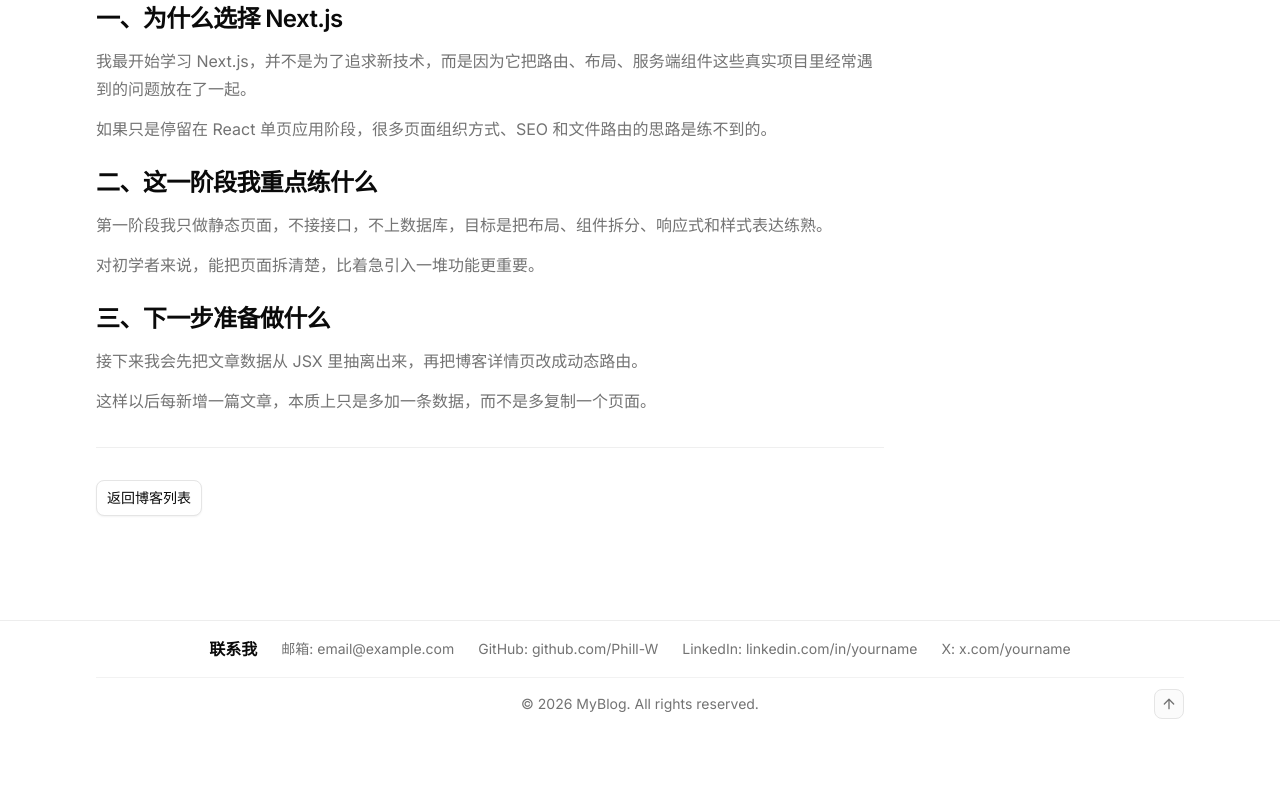
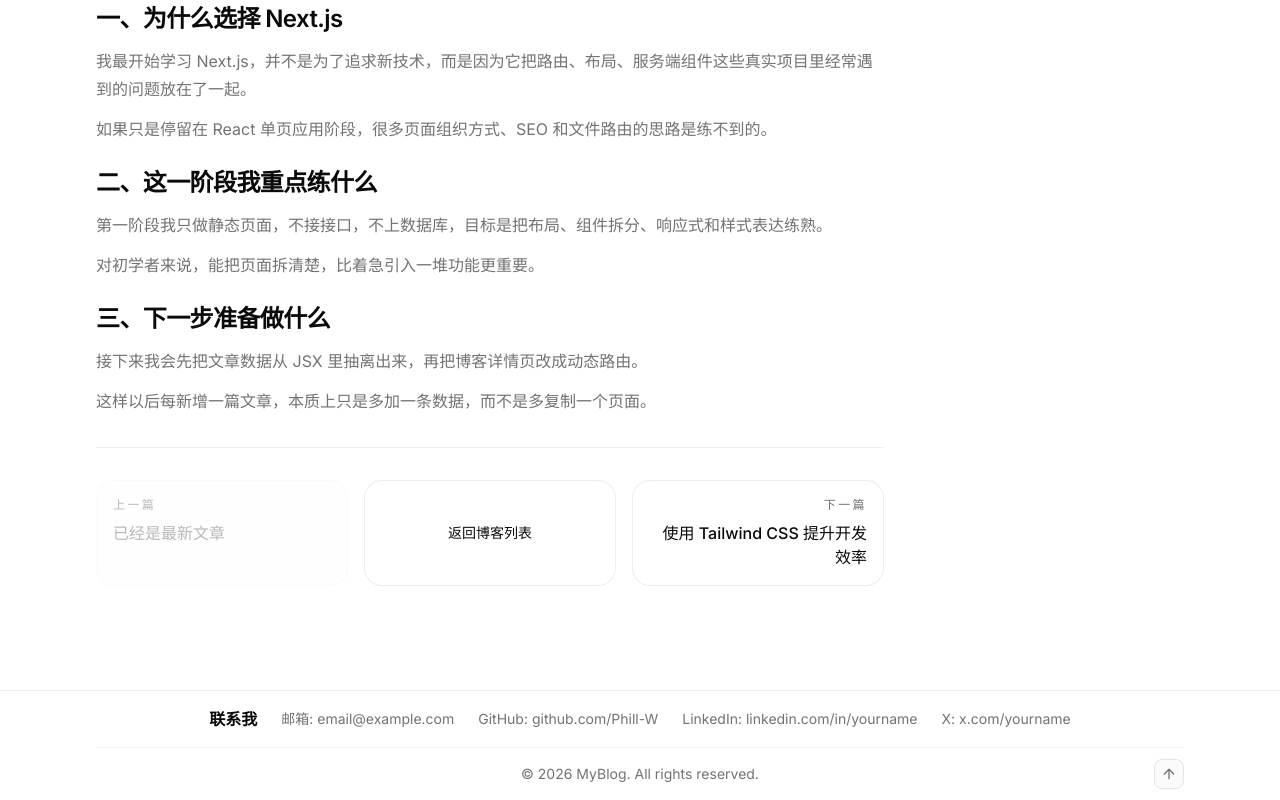
Before and after one commit to Phill-W/my-blog, a Next.js app: page /blog/learn-nextjs in a window 1280 px wide. Shown: the part 909-1709 px from the top of the page. Before the commit the page ends 1639 px from the top, so only its background shows below. Built offline with nearby package versions, Linux system fonts and the light colour scheme.

Commit message:
feat: 博客详情页补充元数据与上一篇下一篇导航

```diff
--- a/app/blog/[slug]/page.tsx
+++ b/app/blog/[slug]/page.tsx
@@ -1,14 +1,42 @@
 import Link from "next/link";
 import { notFound } from "next/navigation";
+import type { Metadata } from "next";
 
 import Container from "@/components/Container";
 import TagList from "@/components/TagList";
 import { buttonVariants } from "@/components/ui/button";
-import { getAllPostSlugs, getPostBySlug } from "@/lib/posts";
+import {
+  getAdjacentPosts,
+  getAllPostSlugs,
+  getPostBySlug,
+  getPostHref,
+} from "@/lib/posts";
+
 import { cn } from "@/lib/utils";
 
 export function generateStaticParams() {
   return getAllPostSlugs().map((slug) => ({ slug }));
+}
+export async function generateMetadata({
+  params,
+}: {
+  params: Promise<{ slug: string }>;
+}): Promise<Metadata> {
+  const { slug } = await params;
+  const post = getPostBySlug(slug);
+
+  if (!post) {
+    return {
+      title: "文章未找到 | MyBlog",
+      description: "你访问的文章不存在或已被移除。",
+    };
+  }
+
+  return {
+    title: `${post.title} | MyBlog`,
+    description: post.description,
+    keywords: post.tags,
+  };
 }
 
 export default async function BlogPostPage({
@@ -18,6 +46,7 @@ export default async function BlogPostPage({
 }) {
   const { slug } = await params;
   const post = getPostBySlug(slug);
+  const { previousPost, nextPost } = getAdjacentPosts(slug);
 
   if (!post) {
     notFound();
@@ -75,15 +104,59 @@ export default async function BlogPostPage({
                 ))}
               </div>
 
-              <div className="border-t border-border/60 pt-8">
+              <div className="grid gap-4 border-t border-border/60 pt-8 sm:grid-cols-3">
+                {previousPost ? (
+                  <Link
+                    href={getPostHref(previousPost.slug)}
+                    className="rounded-2xl border border-border/70 bg-background p-4 transition-colors hover:bg-muted/30"
+                  >
+                    <p className="text-xs uppercase tracking-[0.2em] text-muted-foreground">
+                      上一篇
+                    </p>
+                    <p className="mt-2 font-medium text-foreground">
+                      {previousPost.title}
+                    </p>
+                  </Link>
+                ) : (
+                  <div className="rounded-2xl border border-border/40 bg-muted/10 p-4 opacity-50">
+                    <p className="text-xs uppercase tracking-[0.2em] text-muted-foreground">
+                      上一篇
+                    </p>
+                    <p className="mt-2 font-medium text-muted-foreground">
+                      已经是最新文章
+                    </p>
+                  </div>
+                )}
+
                 <Link
                   href="/blog"
-                  className={cn(
-                    buttonVariants({ variant: "outline", size: "default" }),
-                  )}
+                  className="flex items-center justify-center rounded-2xl border border-border/70 bg-background p-4 text-sm font-medium text-foreground transition-colors hover:bg-muted/30"
                 >
                   返回博客列表
                 </Link>
+
+                {nextPost ? (
+                  <Link
+                    href={getPostHref(nextPost.slug)}
+                    className="rounded-2xl border border-border/70 bg-background p-4 text-right transition-colors hover:bg-muted/30"
+                  >
+                    <p className="text-xs uppercase tracking-[0.2em] text-muted-foreground">
+                      下一篇
+                    </p>
+                    <p className="mt-2 font-medium text-foreground">
+                      {nextPost.title}
+                    </p>
+                  </Link>
+                ) : (
+                  <div className="rounded-2xl border border-border/40 bg-muted/10 p-4 text-right opacity-50">
+                    <p className="text-xs uppercase tracking-[0.2em] text-muted-foreground">
+                      下一篇
+                    </p>
+                    <p className="mt-2 font-medium text-muted-foreground">
+                      已经是最后一篇
+                    </p>
+                  </div>
+                )}
               </div>
             </article>
 
--- a/lib/posts.ts
+++ b/lib/posts.ts
@@ -41,7 +41,7 @@ export function filterPosts(
     tag?: string;
   },
 ): Post[] {
-  const query = options.query?.trim().toLocaleLowerCase();
+  const query = options.query?.trim().toLowerCase();
   const tag = options.tag?.trim();
 
   return allPosts.filter((post) => {
@@ -50,6 +50,7 @@ export function filterPosts(
       post.title.toLowerCase().includes(query) ||
       post.description.toLowerCase().includes(query) ||
       post.tags.some((item) => item.toLowerCase().includes(query));
+
     const matchesTag = !tag || tag === "全部" || post.tags.includes(tag);
 
     return matchesQuery && matchesTag;
@@ -79,3 +80,20 @@ export function paginatePosts(allPosts: Post[], page?: string) {
     items: allPosts.slice(startIndex, endIndex),
   };
 }
+
+export function getAdjacentPosts(slug: string): {
+  previousPost?: Post;
+  nextPost?: Post;
+} {
+  const allPosts = getAllPosts();
+  const currentIndex = allPosts.findIndex((post) => post.slug === slug);
+
+  if (currentIndex === -1) {
+    return {};
+  }
+
+  return {
+    previousPost: allPosts[currentIndex - 1],
+    nextPost: allPosts[currentIndex + 1],
+  };
+}
```
